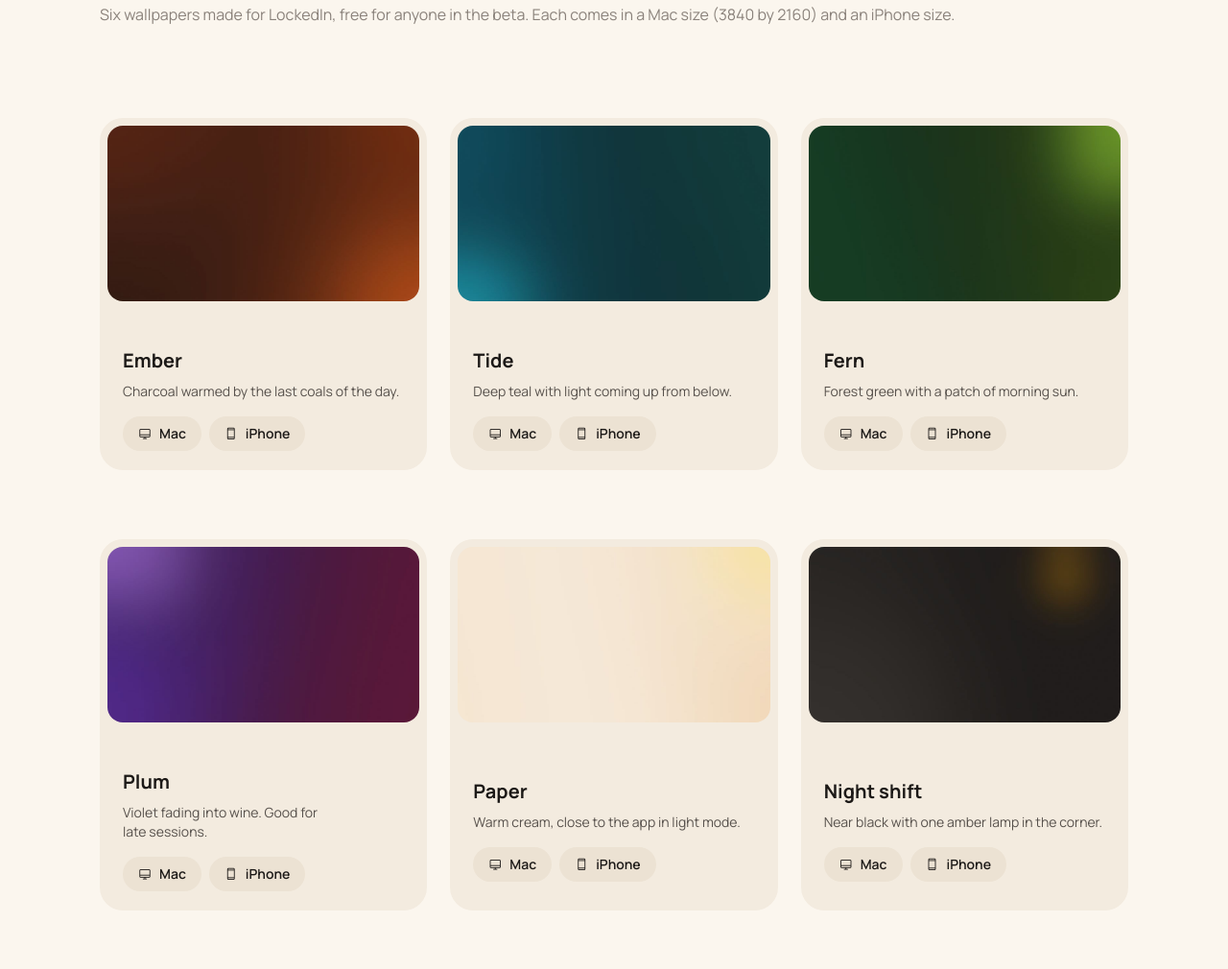
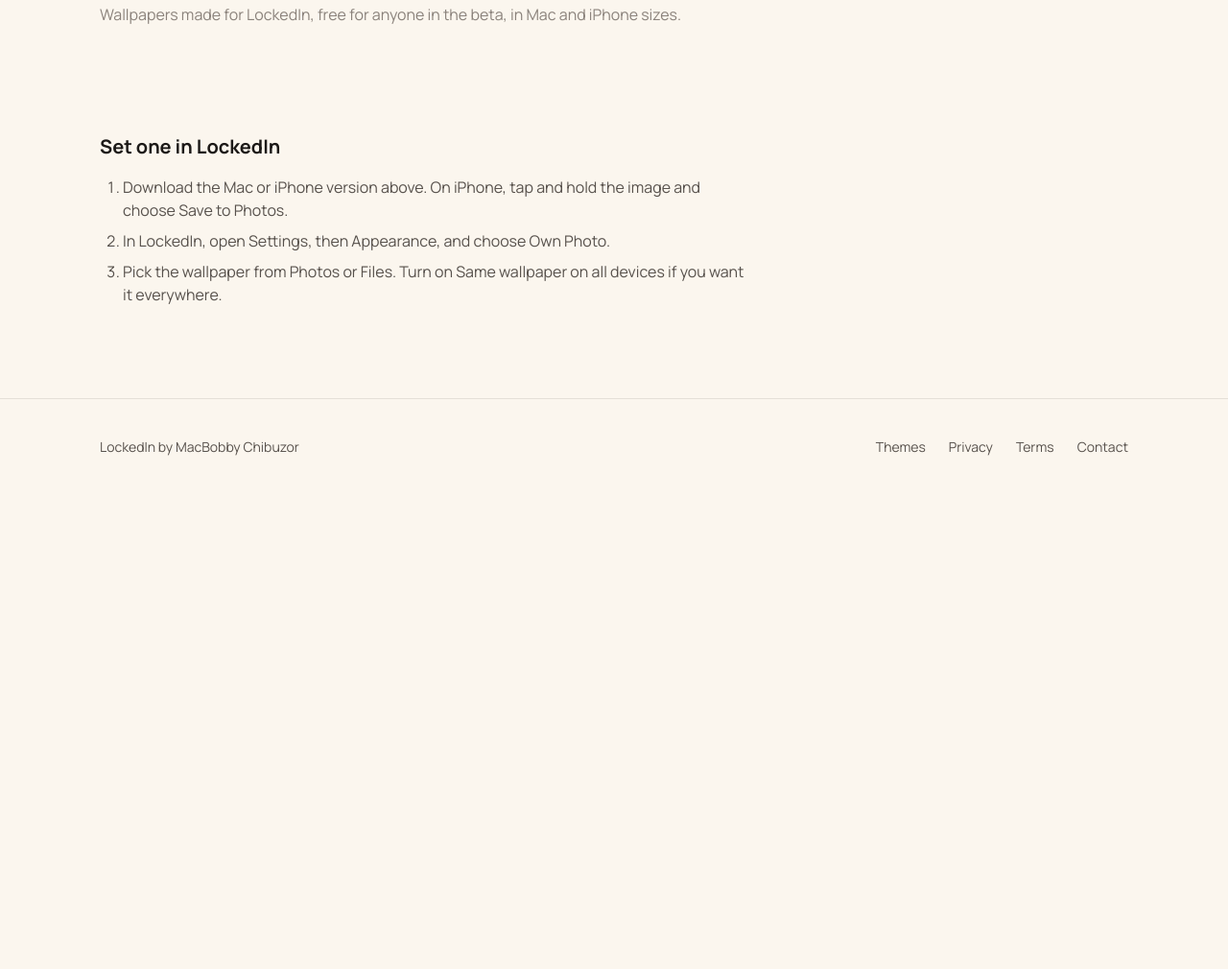
Before and after one commit to theghostmac/getlockedin, a plain HTML site: page themes.html in a window 1280 px wide. Shown: the part 221-1231 px from the top of the page at 96% size. After the commit the page ends 800 px from the top, so only its background shows below. Drawn offline with nearby package versions, Linux system fonts and the light colour scheme.

Commit message:
Remove generated wallpapers; themes come from hand-picked images

```diff
--- a/themes.html
+++ b/themes.html
@@ -4,7 +4,7 @@
 <meta charset="utf-8">
 <meta name="viewport" content="width=device-width, initial-scale=1">
 <title>LockedIn themes: free wallpapers for Mac and iPhone</title>
-<meta name="description" content="Six free LockedIn wallpapers in Mac and iPhone sizes. Download one and set it in Settings, Appearance.">
+<meta name="description" content="Free LockedIn wallpapers in Mac and iPhone sizes. Download one and set it in Settings, Appearance.">
 <link rel="canonical" href="https://theghostmac.github.io/getlockedin/themes.html">
 <meta property="og:type" content="website">
 <meta property="og:title" content="LockedIn: focus sessions that write their own summary">
@@ -34,74 +34,8 @@
 <main id="main" class="legal">
   <div class="wrap">
     <h1>Themes</h1>
-    <p class="updated">Six wallpapers made for LockedIn, free for anyone in the beta. Each comes in a Mac size (3840 by 2160) and an iPhone size.</p>
+    <p class="updated">Wallpapers made for LockedIn, free for anyone in the beta, in Mac and iPhone sizes.</p>
     <div class="themes">
-      <article class="theme rise">
-        <img src="themes/ember-thumb.jpg" width="960" height="540" alt="Ember wallpaper: charcoal warmed by the last coals of the day" loading="lazy">
-        <div class="theme-body">
-          <h2>Ember</h2>
-          <p>Charcoal warmed by the last coals of the day.</p>
-          <div class="theme-actions">
-            <a class="btn btn-quiet btn-small" href="themes/ember-mac.jpg" download="LockedIn Ember Mac.jpg"><i class="ph ph-desktop" aria-hidden="true"></i>Mac</a>
-            <a class="btn btn-quiet btn-small" href="themes/ember-iphone.jpg" download="LockedIn Ember iPhone.jpg"><i class="ph ph-device-mobile" aria-hidden="true"></i>iPhone</a>
-          </div>
-        </div>
-      </article>
-      <article class="theme rise">
-        <img src="themes/tide-thumb.jpg" width="960" height="540" alt="Tide wallpaper: deep teal with light coming up from below" loading="lazy">
-        <div class="theme-body">
-          <h2>Tide</h2>
-          <p>Deep teal with light coming up from below.</p>
-          <div class="theme-actions">
-            <a class="btn btn-quiet btn-small" href="themes/tide-mac.jpg" download="LockedIn Tide Mac.jpg"><i class="ph ph-desktop" aria-hidden="true"></i>Mac</a>
-            <a class="btn btn-quiet btn-small" href="themes/tide-iphone.jpg" download="LockedIn Tide iPhone.jpg"><i class="ph ph-device-mobile" aria-hidden="true"></i>iPhone</a>
-          </div>
-        </div>
-      </article>
-      <article class="theme rise">
-        <img src="themes/fern-thumb.jpg" width="960" height="540" alt="Fern wallpaper: forest green with a patch of morning sun" loading="lazy">
-        <div class="theme-body">
-          <h2>Fern</h2>
-          <p>Forest green with a patch of morning sun.</p>
-          <div class="theme-actions">
-            <a class="btn btn-quiet btn-small" href="themes/fern-mac.jpg" download="LockedIn Fern Mac.jpg"><i class="ph ph-desktop" aria-hidden="true"></i>Mac</a>
-            <a class="btn btn-quiet btn-small" href="themes/fern-iphone.jpg" download="LockedIn Fern iPhone.jpg"><i class="ph ph-device-mobile" aria-hidden="true"></i>iPhone</a>
-          </div>
-        </div>
-      </article>
-      <article class="theme rise">
-        <img src="themes/plum-thumb.jpg" width="960" height="540" alt="Plum wallpaper: violet fading into wine. good for late sessions" loading="lazy">
-        <div class="theme-body">
-          <h2>Plum</h2>
-          <p>Violet fading into wine. Good for late sessions.</p>
-          <div class="theme-actions">
-            <a class="btn btn-quiet btn-small" href="themes/plum-mac.jpg" download="LockedIn Plum Mac.jpg"><i class="ph ph-desktop" aria-hidden="true"></i>Mac</a>
-            <a class="btn btn-quiet btn-small" href="themes/plum-iphone.jpg" download="LockedIn Plum iPhone.jpg"><i class="ph ph-device-mobile" aria-hidden="true"></i>iPhone</a>
-          </div>
-        </div>
-      </article>
-      <article class="theme rise">
-        <img src="themes/paper-thumb.jpg" width="960" height="540" alt="Paper wallpaper: warm cream, close to the app in light mode" loading="lazy">
-        <div class="theme-body">
-          <h2>Paper</h2>
-          <p>Warm cream, close to the app in light mode.</p>
-          <div class="theme-actions">
-            <a class="btn btn-quiet btn-small" href="themes/paper-mac.jpg" download="LockedIn Paper Mac.jpg"><i class="ph ph-desktop" aria-hidden="true"></i>Mac</a>
-            <a class="btn btn-quiet btn-small" href="themes/paper-iphone.jpg" download="LockedIn Paper iPhone.jpg"><i class="ph ph-device-mobile" aria-hidden="true"></i>iPhone</a>
-          </div>
-        </div>
-      </article>
-      <article class="theme rise">
-        <img src="themes/nightshift-thumb.jpg" width="960" height="540" alt="Night shift wallpaper: near black with one amber lamp in the corner" loading="lazy">
-        <div class="theme-body">
-          <h2>Night shift</h2>
-          <p>Near black with one amber lamp in the corner.</p>
-          <div class="theme-actions">
-            <a class="btn btn-quiet btn-small" href="themes/nightshift-mac.jpg" download="LockedIn Night shift Mac.jpg"><i class="ph ph-desktop" aria-hidden="true"></i>Mac</a>
-            <a class="btn btn-quiet btn-small" href="themes/nightshift-iphone.jpg" download="LockedIn Night shift iPhone.jpg"><i class="ph ph-device-mobile" aria-hidden="true"></i>iPhone</a>
-          </div>
-        </div>
-      </article>
     </div>
     <div class="how-to">
       <h2>Set one in LockedIn</h2>
```
Also changed, not shown: themes/ember-iphone.jpg (deleted), themes/ember-mac.jpg (deleted), themes/ember-thumb.jpg (deleted), themes/fern-iphone.jpg (deleted), themes/fern-mac.jpg (deleted), themes/fern-thumb.jpg (deleted), themes/nightshift-iphone.jpg (deleted), themes/nightshift-mac.jpg (deleted), themes/nightshift-thumb.jpg (deleted), themes/paper-iphone.jpg (deleted), themes/paper-mac.jpg (deleted), themes/paper-thumb.jpg (deleted), themes/plum-iphone.jpg (deleted), themes/plum-mac.jpg (deleted), 4 more files.
